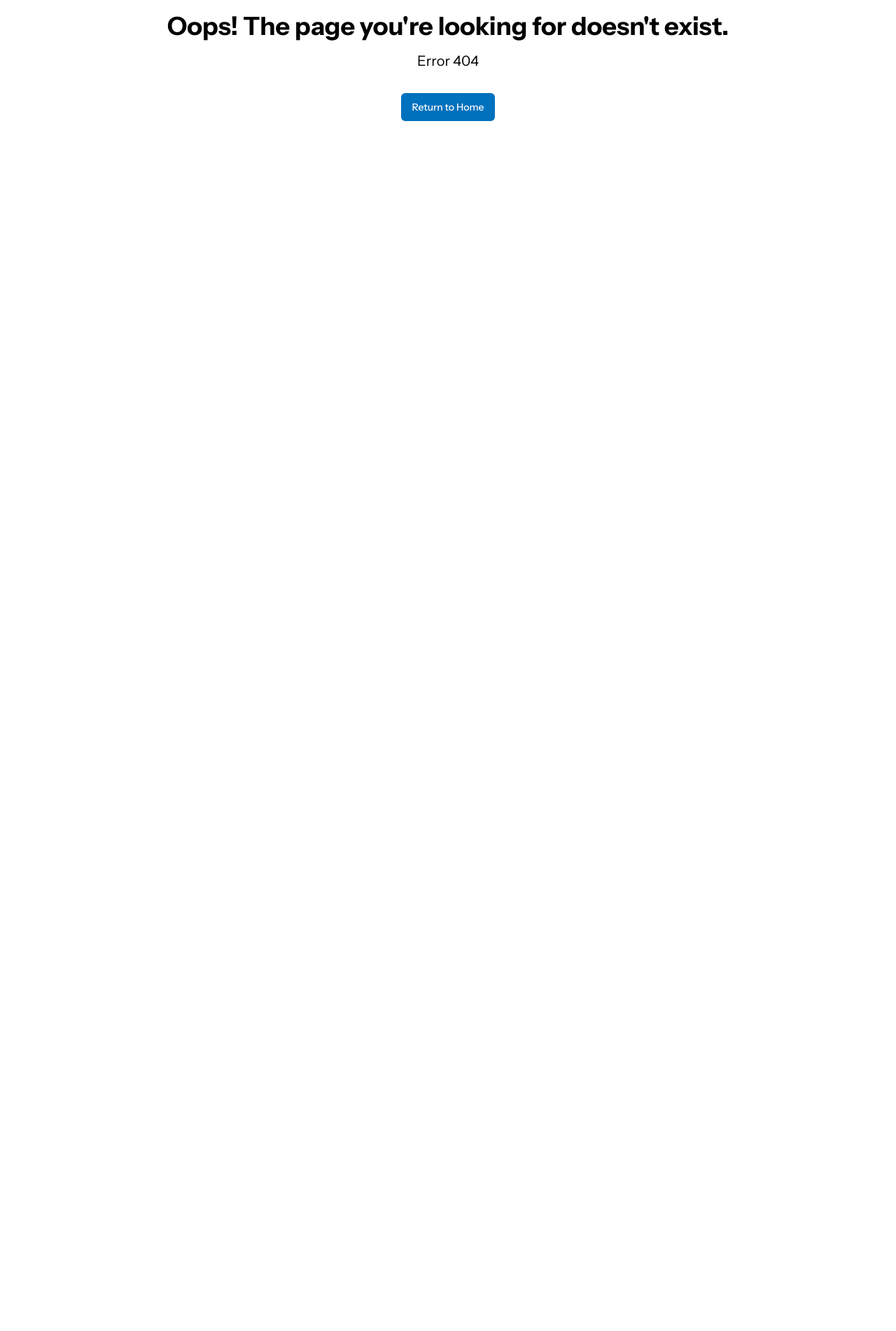
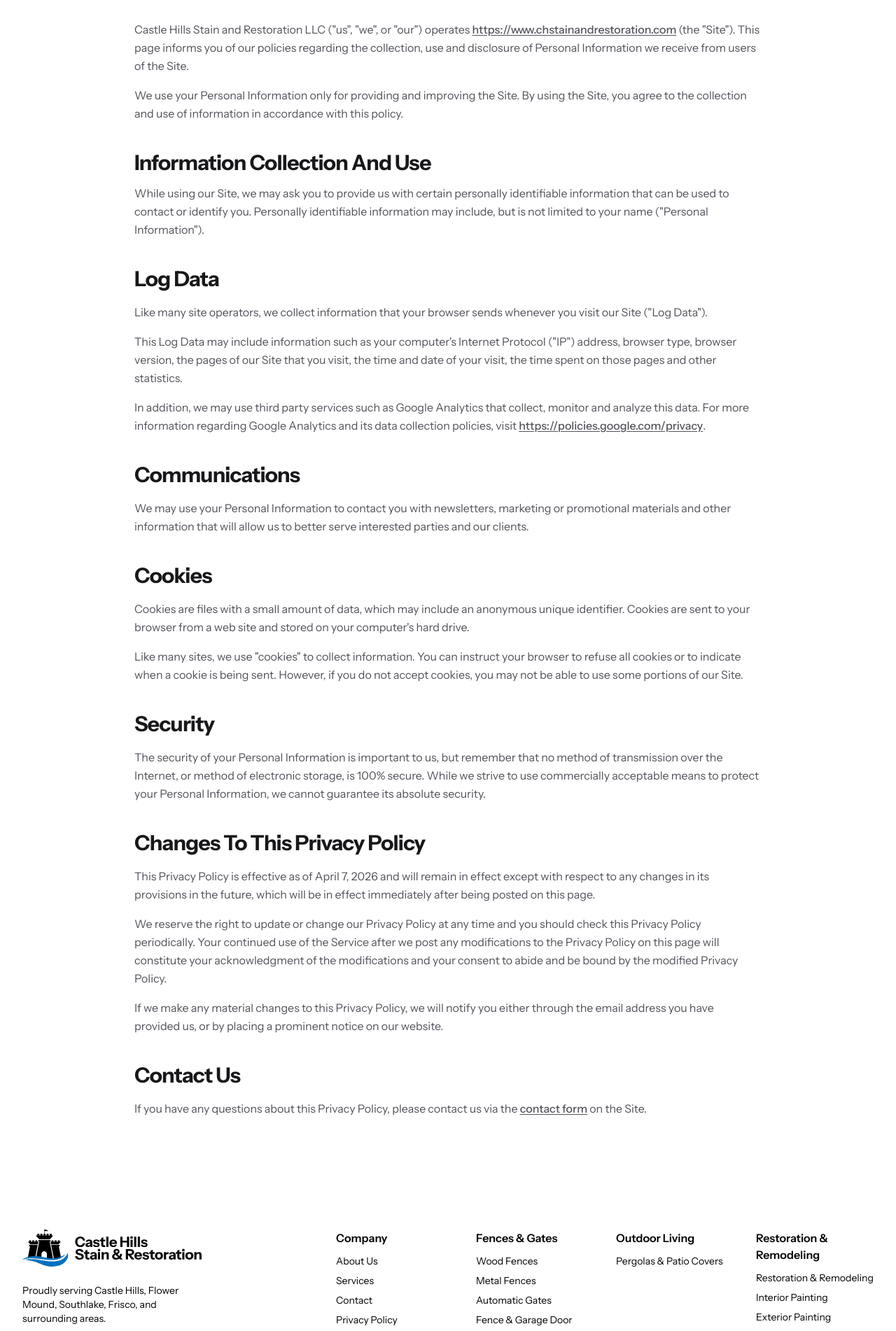
Before and after one commit to Radiata-Web/castle-hills, a Next.js app: page /privacy in a window 1280 px wide. Before the commit this address had no page. Shown: the part 360-2262 px from the top of the page at 70% size. Before the commit the page ends 805 px from the top, so only its background shows below. Built offline with nearby package versions, Linux system fonts and the light colour scheme.

Commit message:
Add privacy policy

```diff
--- /dev/null
+++ b/src/app/privacy/page.tsx
@@ -0,0 +1,202 @@
+import { Hero } from "@/components/misc/hero";
+import Footer from "@/components/nav/footer";
+import { Metadata } from "next";
+import Link from "next/link";
+
+export const metadata: Metadata = {
+  title: "Privacy Policy | Castle Hills Stain & Restoration",
+  description:
+    "How Castle Hills Stain and Restoration LLC collects, uses, and protects information when you use our website.",
+};
+
+const linkClass =
+  "font-medium text-primary underline underline-offset-2 hover:text-primary/90";
+
+export default function PrivacyPage() {
+  return (
+    <>
+      <Hero
+        title="Privacy Policy"
+        subtitle="Last updated: April 7, 2026"
+        backgroundImageUrl="/photos/gates/gate-1.webp"
+      />
+
+      <div className="max-w-8xl mx-auto px-4 md:px-8 lg:px-8 mb-12">
+        <article className="max-w-4xl mx-auto space-y-10 py-12 md:py-16 mt-4 md:mt-8 text-zinc-600 leading-relaxed">
+          <section className="space-y-4">
+            <p>
+              Castle Hills Stain and Restoration LLC (&quot;us&quot;,
+              &quot;we&quot;, or &quot;our&quot;) operates{" "}
+              <a
+                href="https://www.chstainandrestoration.com"
+                target="_blank"
+                rel="noopener noreferrer"
+                className={linkClass}
+              >
+                https://www.chstainandrestoration.com
+              </a>{" "}
+              (the &quot;Site&quot;). This page informs you of our policies
+              regarding the collection, use and disclosure of Personal
+              Information we receive from users of the Site.
+            </p>
+            <p>
+              We use your Personal Information only for providing and improving
+              the Site. By using the Site, you agree to the collection and use
+              of information in accordance with this policy.
+            </p>
+          </section>
+
+          <section aria-labelledby="information-collection-and-use">
+            <h2
+              id="information-collection-and-use"
+              className="text-2xl font-bold tracking-tight text-zinc-900 sm:text-3xl mb-3"
+            >
+              Information Collection And Use
+            </h2>
+            <p>
+              While using our Site, we may ask you to provide us with certain
+              personally identifiable information that can be used to contact
+              or identify you. Personally identifiable information may include,
+              but is not limited to your name (&quot;Personal Information&quot;).
+            </p>
+          </section>
+
+          <section aria-labelledby="log-data" className="space-y-4">
+            <h2
+              id="log-data"
+              className="text-2xl font-bold tracking-tight text-zinc-900 sm:text-3xl mb-3"
+            >
+              Log Data
+            </h2>
+            <p>
+              Like many site operators, we collect information that your browser
+              sends whenever you visit our Site (&quot;Log Data&quot;).
+            </p>
+            <p>
+              This Log Data may include information such as your computer&apos;s
+              Internet Protocol (&quot;IP&quot;) address, browser type, browser
+              version, the pages of our Site that you visit, the time and date
+              of your visit, the time spent on those pages and other statistics.
+            </p>
+            <p>
+              In addition, we may use third party services such as Google
+              Analytics that collect, monitor and analyze this data. For more
+              information regarding Google Analytics and its data collection
+              policies, visit{" "}
+              <a
+                href="https://policies.google.com/privacy"
+                target="_blank"
+                rel="noopener noreferrer"
+                className={linkClass}
+              >
+                https://policies.google.com/privacy
+              </a>
+              .
+            </p>
+          </section>
+
+          <section aria-labelledby="communications" className="space-y-4">
+            <h2
+              id="communications"
+              className="text-2xl font-bold tracking-tight text-zinc-900 sm:text-3xl mb-3"
+            >
+              Communications
+            </h2>
+            <p>
+              We may use your Personal Information to contact you with
+              newsletters, marketing or promotional materials and other
+              information that will allow us to better serve interested parties
+              and our clients.
+            </p>
+          </section>
+
+          <section aria-labelledby="cookies" className="space-y-4">
+            <h2
+              id="cookies"
+              className="text-2xl font-bold tracking-tight text-zinc-900 sm:text-3xl mb-3"
+            >
+              Cookies
+            </h2>
+            <p>
+              Cookies are files with a small amount of data, which may include an
+              anonymous unique identifier. Cookies are sent to your browser from
+              a web site and stored on your computer&apos;s hard drive.
+            </p>
+            <p>
+              Like many sites, we use &quot;cookies&quot; to collect information.
+              You can instruct your browser to refuse all cookies or to indicate
+              when a cookie is being sent. However, if you do not accept cookies,
+              you may not be able to use some portions of our Site.
+            </p>
+          </section>
+
+          <section aria-labelledby="security" className="space-y-4">
+            <h2
+              id="security"
+              className="text-2xl font-bold tracking-tight text-zinc-900 sm:text-3xl mb-3"
+            >
+              Security
+            </h2>
+            <p>
+              The security of your Personal Information is important to us, but
+              remember that no method of transmission over the Internet, or
+              method of electronic storage, is 100% secure. While we strive to
+              use commercially acceptable means to protect your Personal
+              Information, we cannot guarantee its absolute security.
+            </p>
+          </section>
+
+          <section
+            aria-labelledby="changes-to-this-privacy-policy"
+            className="space-y-4"
+          >
+            <h2
+              id="changes-to-this-privacy-policy"
+              className="text-2xl font-bold tracking-tight text-zinc-900 sm:text-3xl mb-3"
+            >
+              Changes To This Privacy Policy
+            </h2>
+            <p>
+              This Privacy Policy is effective as of April 7, 2026 and will
+              remain in effect except with respect to any changes in its
+              provisions in the future, which will be in effect immediately after
+              being posted on this page.
+            </p>
+            <p>
+              We reserve the right to update or change our Privacy Policy at any
+              time and you should check this Privacy Policy periodically. Your
+              continued use of the Service after we post any modifications to the
+              Privacy Policy on this page will constitute your acknowledgment of
+              the modifications and your consent to abide and be bound by the
+              modified Privacy Policy.
+            </p>
+            <p>
+              If we make any material changes to this Privacy Policy, we will
+              notify you either through the email address you have provided us,
+              or by placing a prominent notice on our website.
+            </p>
+          </section>
+
+          <section aria-labelledby="contact-us" className="space-y-4">
+            <h2
+              id="contact-us"
+              className="text-2xl font-bold tracking-tight text-zinc-900 sm:text-3xl mb-3"
+            >
+              Contact Us
+            </h2>
+            <p>
+              If you have any questions about this Privacy Policy, please contact
+              us via the{" "}
+              <Link href="/contact-us" className={linkClass}>
+                contact form
+              </Link>{" "}
+              on the Site.
+            </p>
+          </section>
+        </article>
+      </div>
+
+      <Footer />
+    </>
+  );
+}
--- a/src/components/nav/footer.tsx
+++ b/src/components/nav/footer.tsx
@@ -65,6 +65,14 @@ export default function Footer() {
                       className="text-sm text-muted-foreground hover:text-primary"
                     >
                       Contact
+                    </Link>
+                  </li>
+                  <li>
+                    <Link
+                      href="/privacy"
+                      className="text-sm text-muted-foreground hover:text-primary"
+                    >
+                      Privacy Policy
                     </Link>
                   </li>
                 </ul>
```
